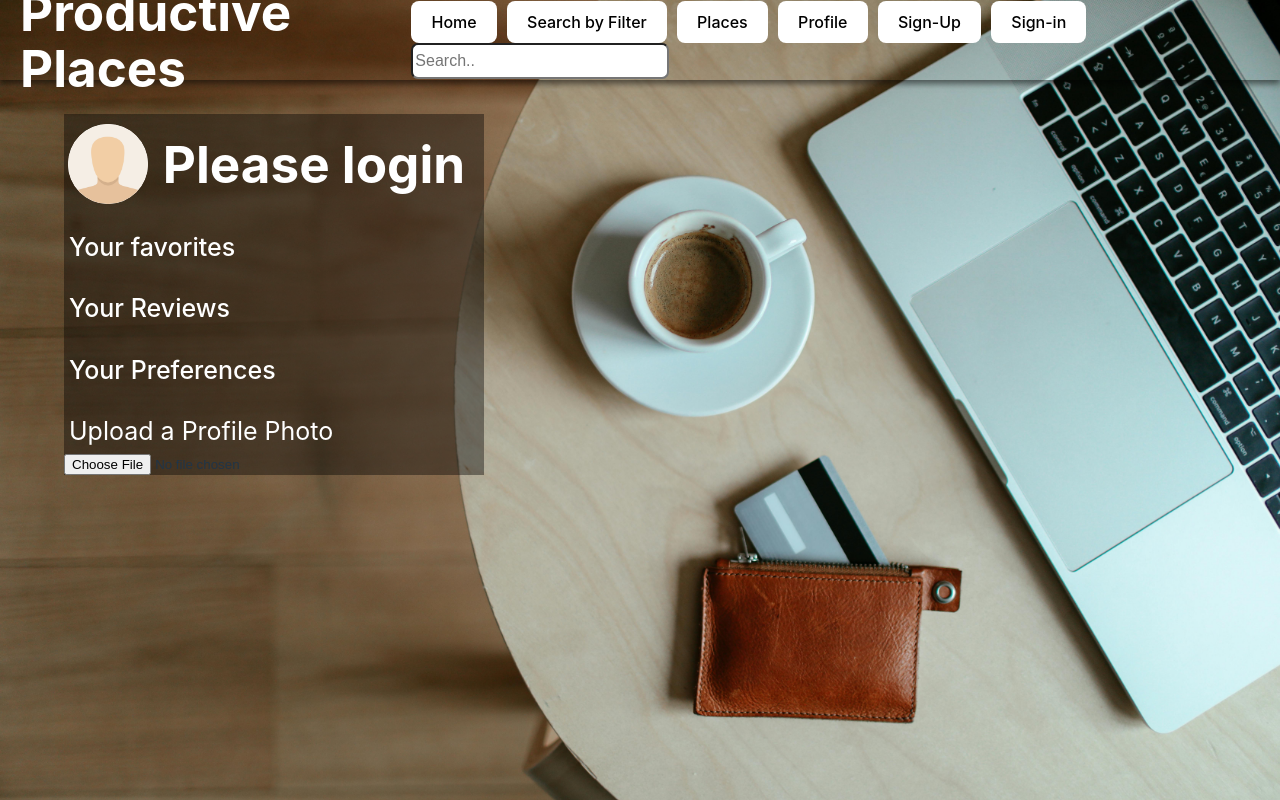
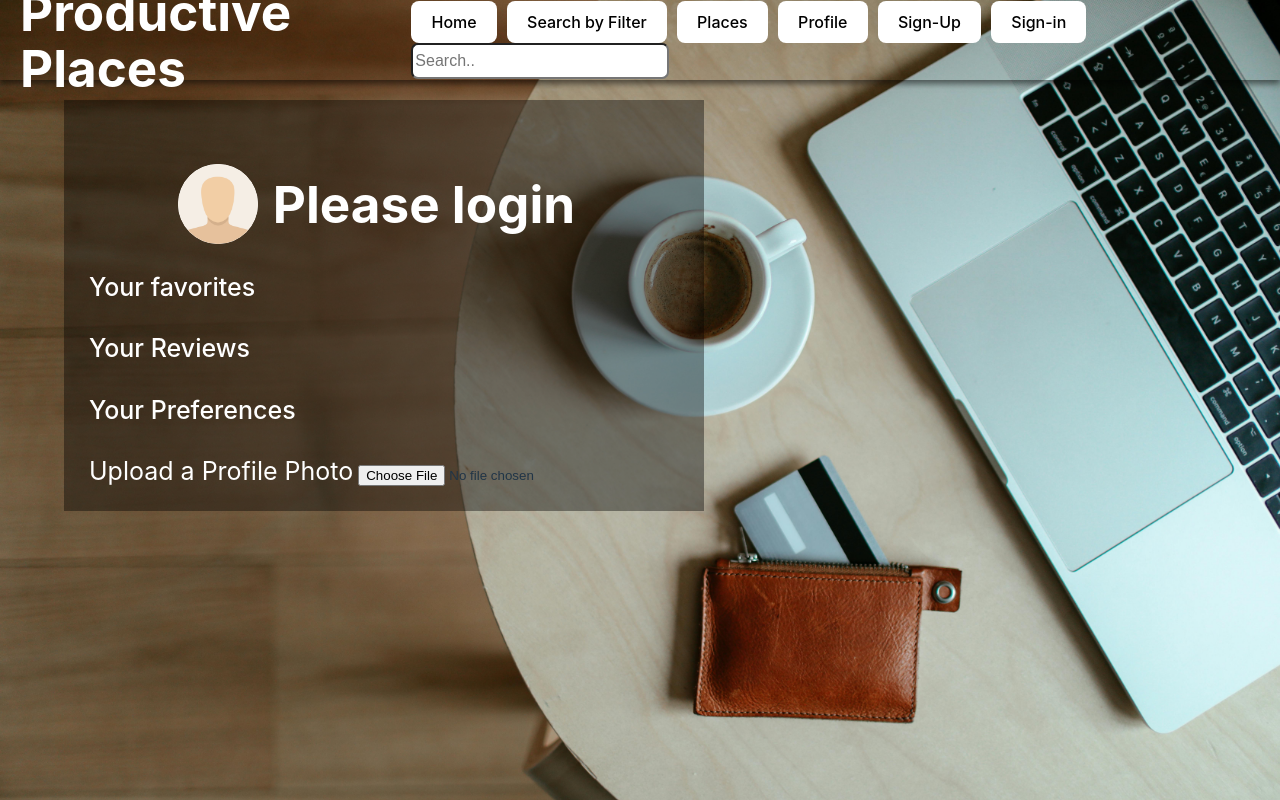
Before and after one commit to Christian-Mirt/S25-Gold, a React (Vite) app in the folder client/: page /profile/1 in a window 1280 px wide. Built offline with nearby package versions, Linux system fonts and the light colour scheme; no server answers.

Commit message:
Add padding and margin to Profile.css

```diff
--- a/client/src/components/Profile/Profile.css
+++ b/client/src/components/Profile/Profile.css
@@ -5,9 +5,11 @@ p {
 }
 
 .profileCatalog {
-  width: 420px;
+  width: 600px;
   background-color: rgba(0, 0, 0, 0.4);
   margin-left: 5%;
+  padding: 20px;
+  margin-top: 20px;
 }
 
 .favs {
```
